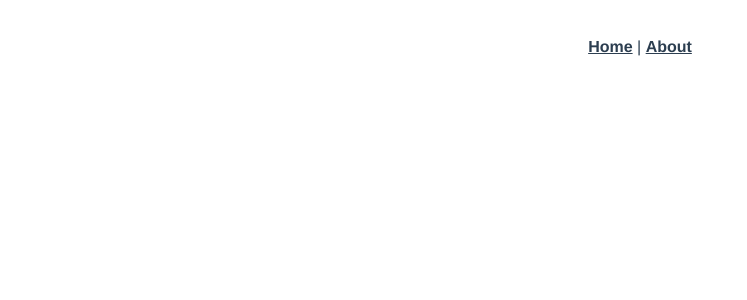
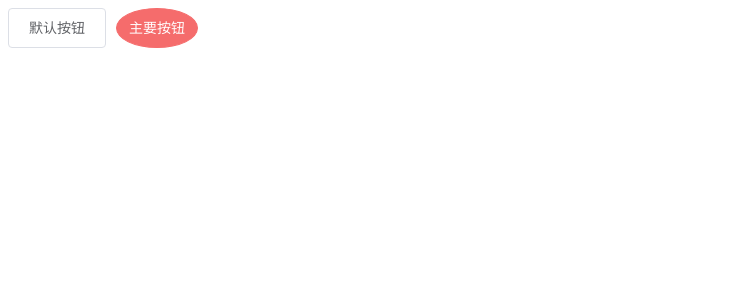
Before and after one commit to gfj0120/myadmin, a Vue app: page /#/login in a window 1280 px wide. Shown: the top 300 px of the page, without its empty margins (0-747 px from the left). Built offline with nearby package versions, Linux system fonts and the light colour scheme.

Commit message:
下载了element ui

```diff
--- a/package.json
+++ b/package.json
@@ -9,6 +9,7 @@
   },
   "dependencies": {
     "core-js": "^2.6.5",
+    "element-ui": "^2.12.0",
     "vue": "^2.6.10",
     "vue-router": "^3.0.3"
   },
--- a/src/App.vue
+++ b/src/App.vue
@@ -1,29 +1,10 @@
 <template>
   <div id="app">
-    <div id="nav">
-      <router-link to="/">Home</router-link> |
-      <router-link to="/about">About</router-link>
-    </div>
+
     <router-view/>
   </div>
 </template>
 
 <style lang="scss">
-#app {
-  font-family: 'Avenir', Helvetica, Arial, sans-serif;
-  -webkit-font-smoothing: antialiased;
-  -moz-osx-font-smoothing: grayscale;
-  text-align: center;
-  color: #2c3e50;
-}
-#nav {
-  padding: 30px;
-  a {
-    font-weight: bold;
-    color: #2c3e50;
-    &.router-link-exact-active {
-      color: #42b983;
-    }
-  }
-}
+
 </style>
--- a/src/components/HelloWorld.vue
+++ /dev/null
@@ -1,58 +0,0 @@
-<template>
-  <div class="hello">
-    <h1>{{ msg }}</h1>
-    <p>
-      For a guide and recipes on how to configure / customize this project,<br>
-      check out the
-      <a href="https://cli.vuejs.org" target="_blank" rel="noopener">vue-cli documentation</a>.
-    </p>
-    <h3>Installed CLI Plugins</h3>
-    <ul>
-      <li><a href="https://github.com/vuejs/vue-cli/tree/dev/packages/%40vue/cli-plugin-babel" target="_blank" rel="noopener">babel</a></li>
-      <li><a href="https://github.com/vuejs/vue-cli/tree/dev/packages/%40vue/cli-plugin-eslint" target="_blank" rel="noopener">eslint</a></li>
-    </ul>
-    <h3>Essential Links</h3>
-    <ul>
-      <li><a href="https://vuejs.org" target="_blank" rel="noopener">Core Docs</a></li>
-      <li><a href="https://forum.vuejs.org" target="_blank" rel="noopener">Forum</a></li>
-      <li><a href="https://chat.vuejs.org" target="_blank" rel="noopener">Community Chat</a></li>
-      <li><a href="https://twitter.com/vuejs" target="_blank" rel="noopener">Twitter</a></li>
-      <li><a href="https://news.vuejs.org" target="_blank" rel="noopener">News</a></li>
-    </ul>
-    <h3>Ecosystem</h3>
-    <ul>
-      <li><a href="https://router.vuejs.org" target="_blank" rel="noopener">vue-router</a></li>
-      <li><a href="https://vuex.vuejs.org" target="_blank" rel="noopener">vuex</a></li>
-      <li><a href="https://github.com/vuejs/vue-devtools#vue-devtools" target="_blank" rel="noopener">vue-devtools</a></li>
-      <li><a href="https://vue-loader.vuejs.org" target="_blank" rel="noopener">vue-loader</a></li>
-      <li><a href="https://github.com/vuejs/awesome-vue" target="_blank" rel="noopener">awesome-vue</a></li>
-    </ul>
-  </div>
-</template>
-
-<script>
-export default {
-  name: 'HelloWorld',
-  props: {
-    msg: String
-  }
-}
-</script>
-
-<!-- Add "scoped" attribute to limit CSS to this component only -->
-<style scoped lang="scss">
-h3 {
-  margin: 40px 0 0;
-}
-ul {
-  list-style-type: none;
-  padding: 0;
-}
-li {
-  display: inline-block;
-  margin: 0 10px;
-}
-a {
-  color: #42b983;
-}
-</style>
--- /dev/null
+++ b/src/components/index.vue
@@ -0,0 +1,14 @@
+<template>
+  <div class="index">这是首页</div>
+
+</template>
+
+<script>
+export default {
+
+}
+</script>
+
+<style>
+
+</style>
--- /dev/null
+++ b/src/components/login.vue
@@ -0,0 +1,16 @@
+<template>
+  <div class="login">
+      <el-button>默认按钮</el-button>
+      <el-button circle type="danger">主要按钮</el-button>
+  </div>
+</template>
+
+<script>
+export default {
+
+}
+</script>
+
+<style lang="scss">
+
+</style>
--- a/src/main.js
+++ b/src/main.js
@@ -1,9 +1,11 @@
 import Vue from 'vue'
 import App from './App.vue'
 import router from './router'
+import ElementUI from 'element-ui'
+import 'element-ui/lib/theme-chalk/index.css'
 
 Vue.config.productionTip = false
-
+Vue.use(ElementUI)
 new Vue({
   router,
   render: h => h(App)
--- a/src/router.js
+++ b/src/router.js
@@ -1,6 +1,7 @@
 import Vue from 'vue'
 import Router from 'vue-router'
-import Home from './views/Home.vue'
+import Login from './components/login.vue'
+import Index from './components/index.vue'
 
 Vue.use(Router)
 
@@ -8,16 +9,17 @@ export default new Router({
   routes: [
     {
       path: '/',
-      name: 'home',
-      component: Home
+      redirect: '/index'
     },
     {
-      path: '/about',
-      name: 'about',
-      // route level code-splitting
-      // this generates a separate chunk (about.[hash].js) for this route
-      // which is lazy-loaded when the route is visited.
-      component: () => import(/* webpackChunkName: "about" */ './views/About.vue')
+      path: '/login',
+      component: Login
+
+    },
+    {
+      path: '/index',
+      component: Index
+
     }
   ]
 })
--- a/src/views/About.vue
+++ /dev/null
@@ -1,5 +0,0 @@
-<template>
-  <div class="about">
-    <h1>This is an about page</h1>
-  </div>
-</template>
--- a/src/views/Home.vue
+++ /dev/null
@@ -1,18 +0,0 @@
-<template>
-  <div class="home">
-    <img alt="Vue logo" src="../assets/logo.png">
-    <HelloWorld msg="Welcome to Your Vue.js App"/>
-  </div>
-</template>
-
-<script>
-// @ is an alias to /src
-import HelloWorld from '@/components/HelloWorld.vue'
-
-export default {
-  name: 'home',
-  components: {
-    HelloWorld
-  }
-}
-</script>
```
Also changed, not shown: 1 other file (tests, documents, lock files or other folders).
